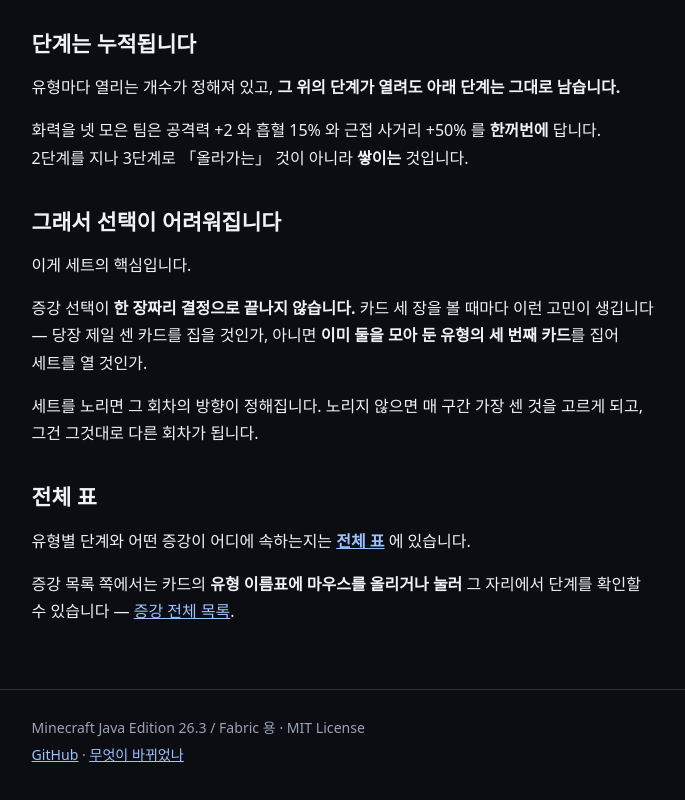
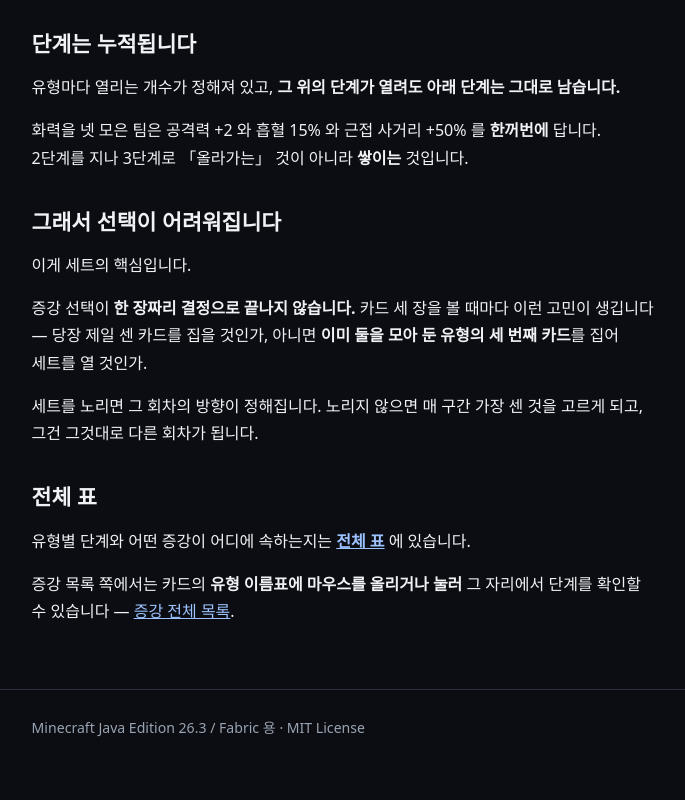
Before and after one commit to Yumesa2025/Minecraft_HPShareMod, an Astro site in the folder site/: page /sharedfate/guide/sets in a window 1280 px wide. Shown: the part 490-1290 px from the top of the page, without its empty margins (106-791 px from the left). Built offline with nearby package versions, Linux system fonts and the light colour scheme; Astro itself is replaced by a stand-in of ours.

Commit message:
사이트에서 GitHub 로 가는 링크를 모두 끊는다
푸터의 「GitHub」와 「무엇이 바뀌었나」가 모든 페이지에 깔려 있어서, 설치
가이드 본문의 릴리스 링크를 지워도 같은 페이지 아래쪽에 그대로 남아 있었다.

이제 열 페이지 전부에 github.com 링크가 하나도 없다. 푸터에는 판과 라이선스
한 줄만 둔다.

```diff
--- a/site/src/layouts/Base.astro
+++ b/site/src/layouts/Base.astro
@@ -32,10 +32,6 @@ const { title, description = '체력 하나, 인벤토리 하나로 최대 네
         <p class="muted">
           Minecraft Java Edition 26.3 / Fabric 용 · MIT License
         </p>
-        <p class="muted">
-          <a href="https://github.com/Yumesa2025/sharedfate">GitHub</a> ·
-          <a href="https://github.com/Yumesa2025/sharedfate/releases">무엇이 바뀌었나</a>
-        </p>
       </div>
     </footer>
   </body>
```
